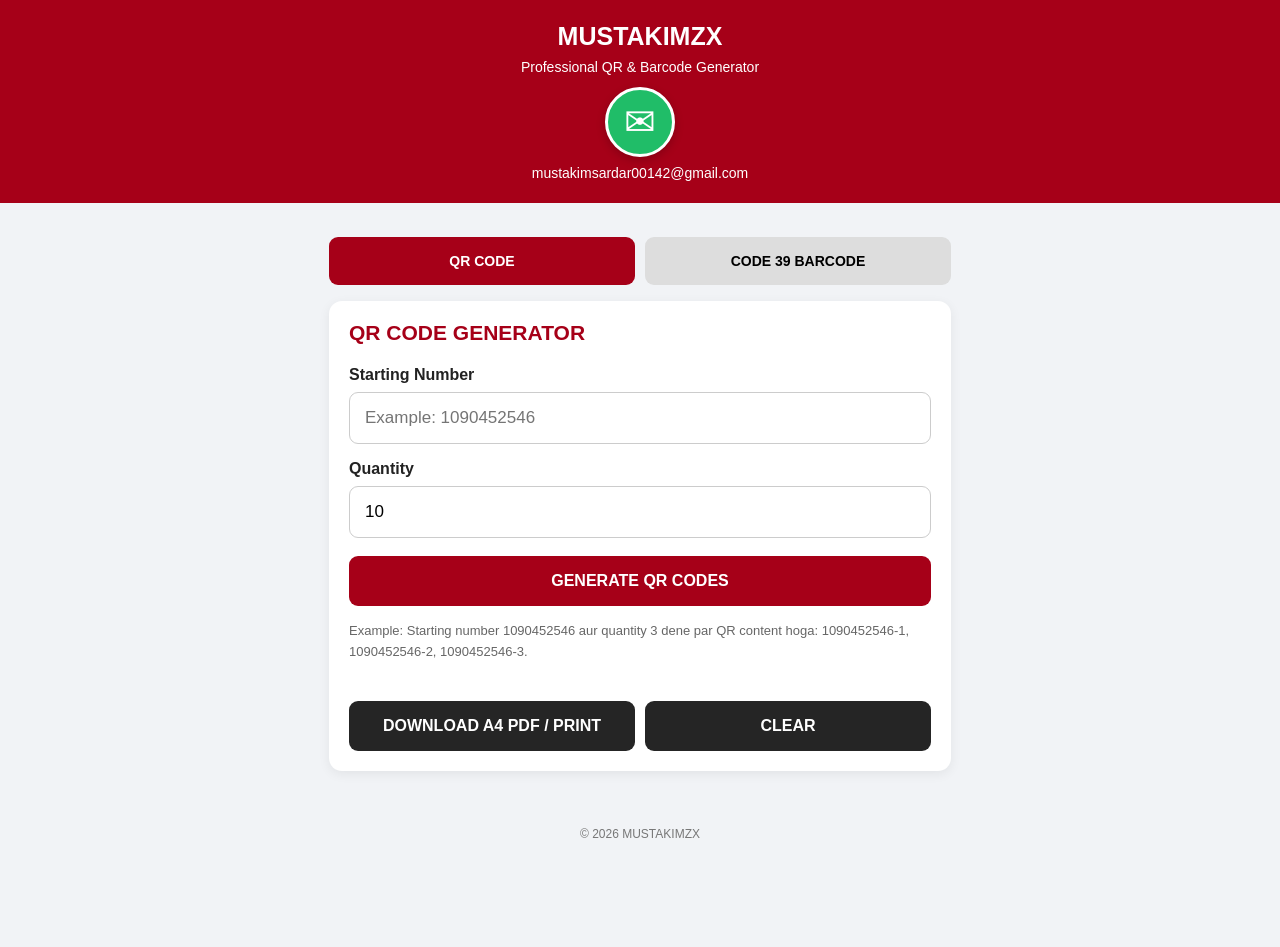
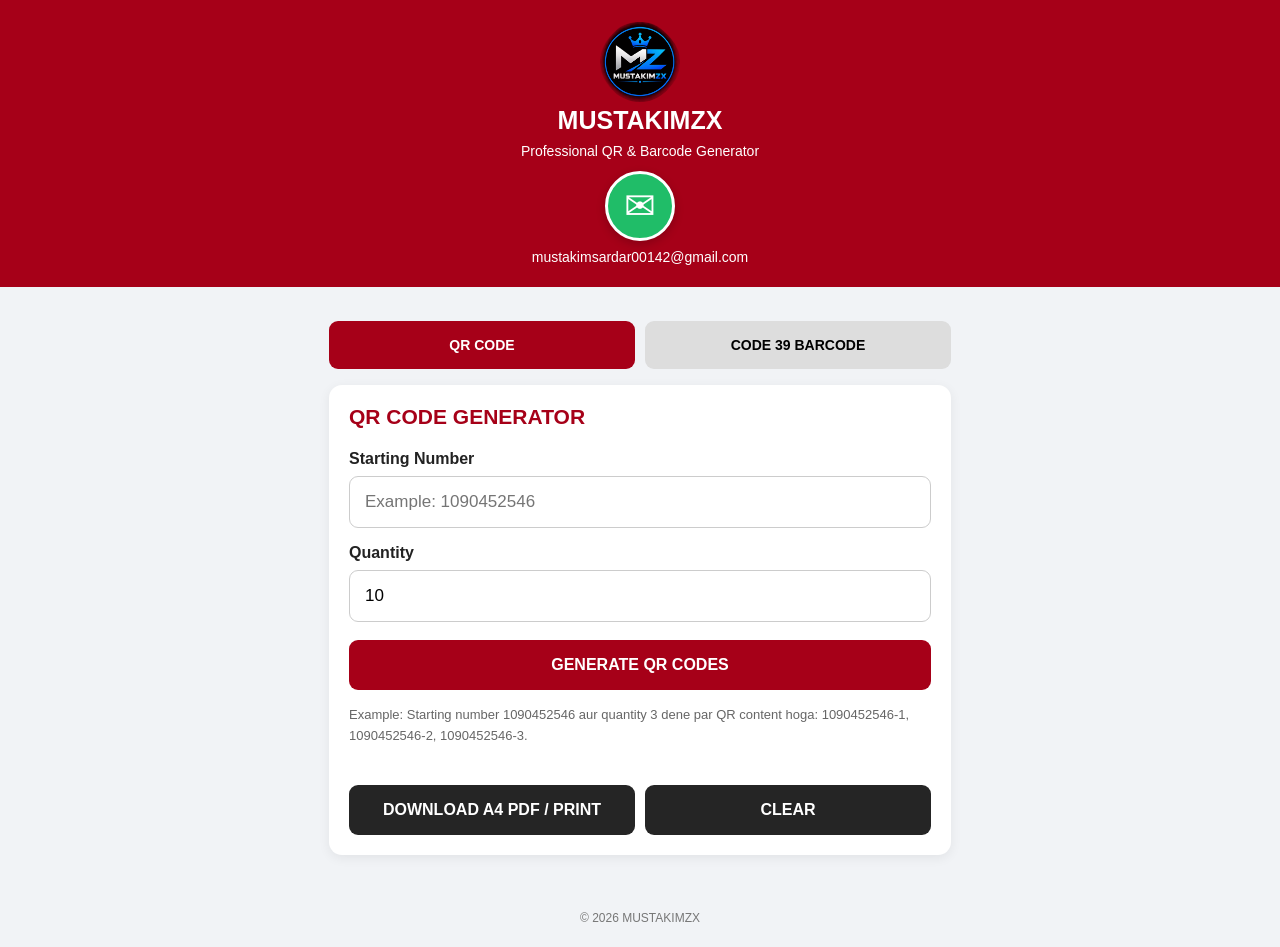
Before and after one commit to mustakimsardar20-blip/mustakimzx, a plain HTML site: page index.html in a window 1280 px wide. Before the commit the page ends 863 px from the top, so only its background shows below. Drawn offline with nearby package versions, Linux system fonts and the light colour scheme.

Commit message:
Add logo image to the header in index.html

```diff
--- a/index.html
+++ b/index.html
@@ -225,6 +225,8 @@ footer{
 <body>
 
 <header>
+ <img src="./logo.png" alt="MUSTAKIMZX"
+style="width:80px;height:80px;object-fit:contain;">
  <h2>MUSTAKIMZX</h2>
  <p>Professional QR & Barcode Generator</p>
 
```
